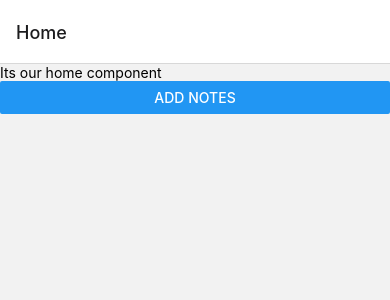
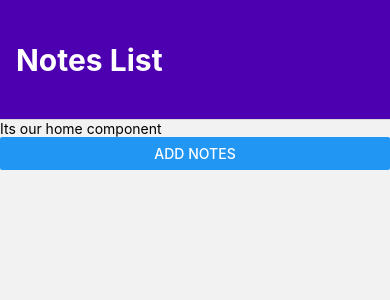
Before and after one commit to Meenalsolanki220397/React-Native-Notes-App, a React Native app: screen /Home in a window 390 px wide. Shown: the top 300 px of the page. Built offline with nearby package versions, Linux system fonts and the light colour scheme.

Commit message:
Custom Header
Header design and name updated based onselected screen

```diff
--- a/App.js
+++ b/App.js
@@ -22,8 +22,23 @@ export default function App() {
   return (
     <NavigationContainer>
       <Stack.Navigator>
-        <Stack.Screen name="Home" component={Dashboard} />
-        <Stack.Screen name="Add Notes" component={NoteAdd}/>
+        <Stack.Screen name="Home"
+        component={Dashboard}
+        options={{
+          headerTitle: () => <Header name="Notes List" />,
+          headerStyle:{
+            backgroundColor: '#4c00b0',
+            height: 120
+          }
+        }}/>
+        <Stack.Screen name="Add Notes" component={NoteAdd}
+         options={{
+          headerTitle: () => <Header name="Add Notes" />,
+          headerStyle:{
+            backgroundColor: '#4c00b0',
+            height: 120
+          }
+        }}/>
       </Stack.Navigator>
     </NavigationContainer>
 
--- a/src/Header.js
+++ b/src/Header.js
@@ -1,10 +1,12 @@
-import { View } from "react-native";
+import { View , Text} from "react-native";
 import React from "react";
 
-const Header = () => {
+const Header = (props) => {
+    const {name} =props
     return(
-        <View>
-           <Text>Hello Header</Text>
+        <View styel={{margin:15}}>
+           <Text style={{fontWeight:'bold', fontSize:30, color: 'white'}}>
+            {name}</Text>
         </View>
     )
 }
```
